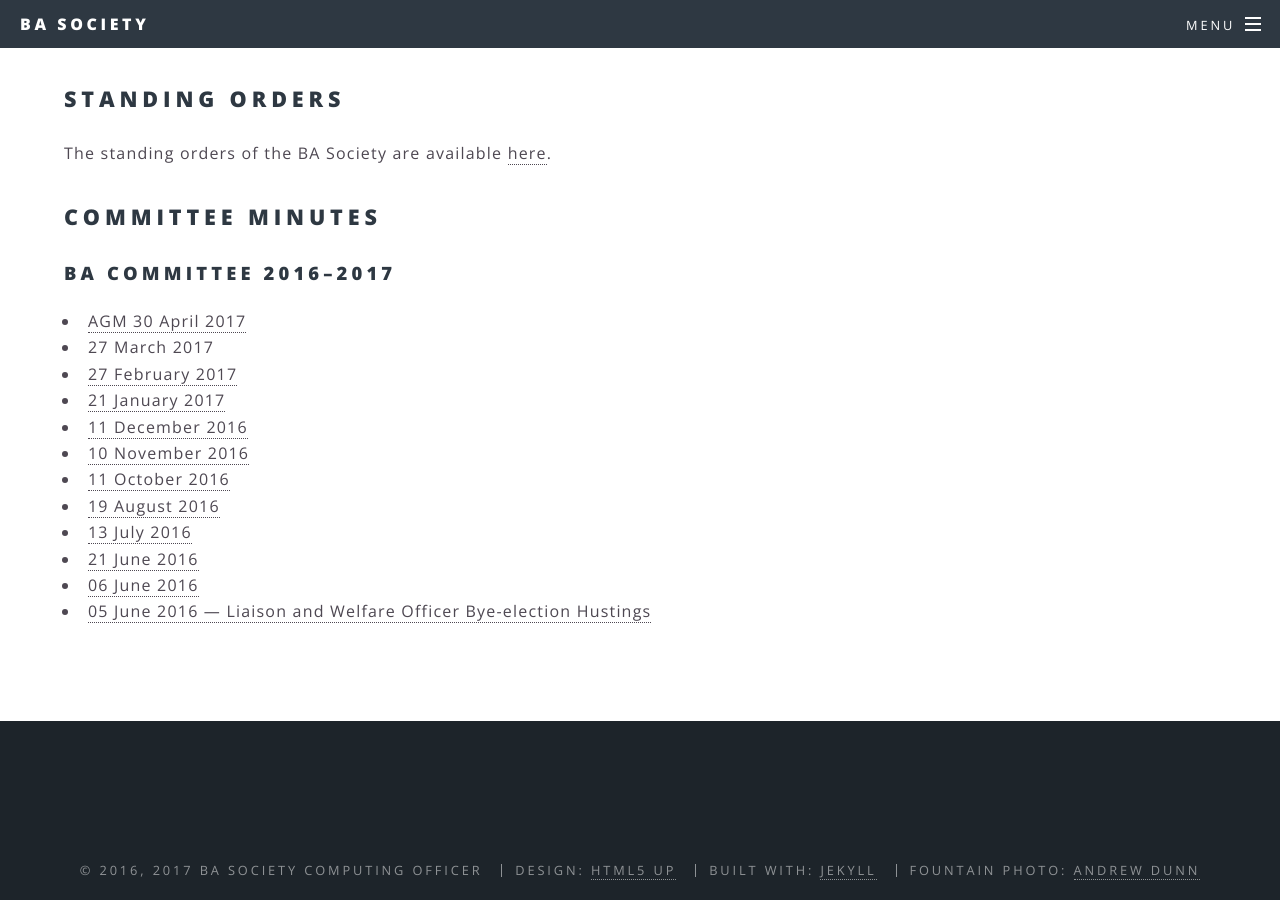
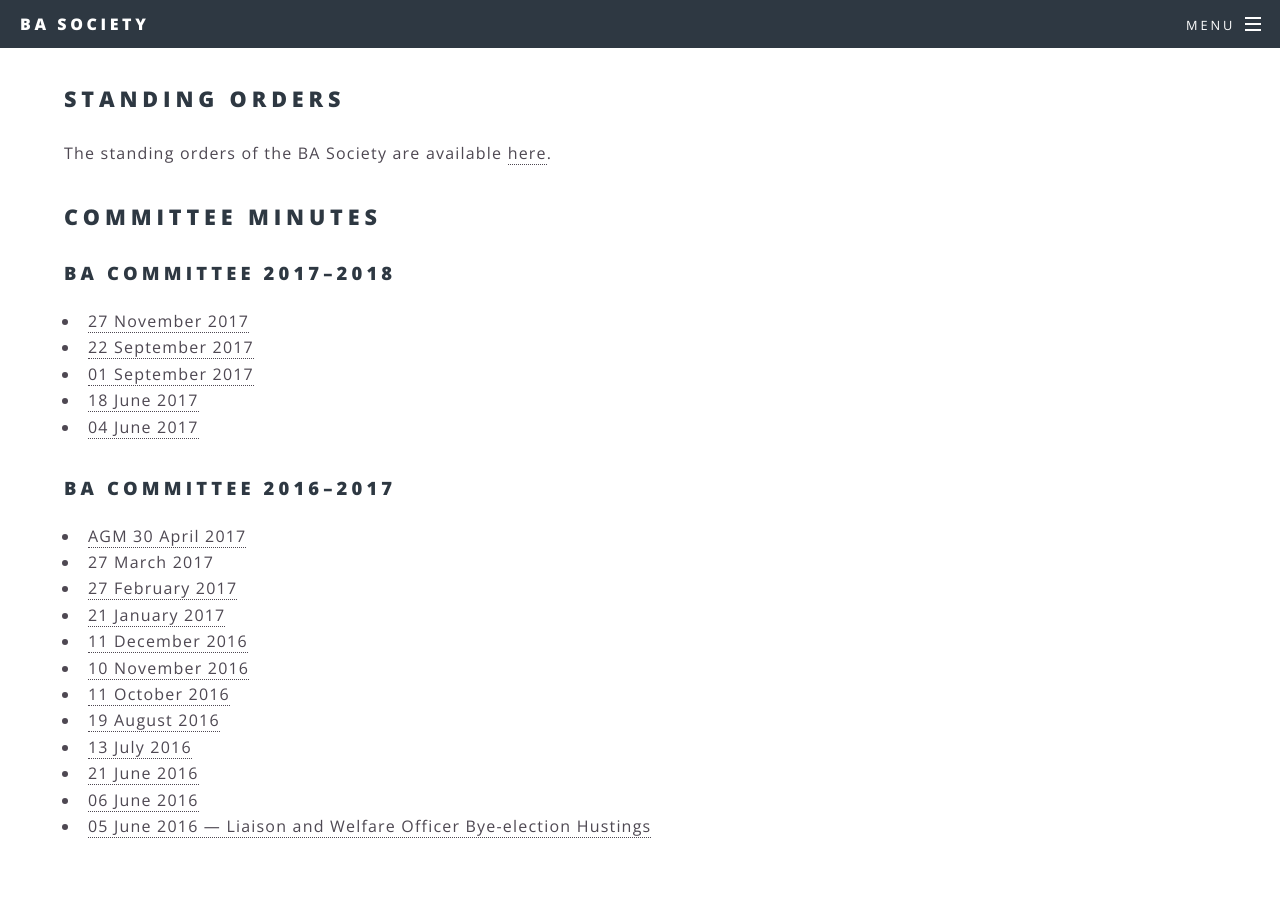
Before and after one commit to TrinityBASociety/trinitybasociety.github.io, a Jekyll site: the page built from about-us/index.md, in a window 1280 px wide and 900 px high, scrolled down 709 px. Built offline with Jekyll 4.4.1, drawn with Linux system fonts in a browser that asks for light colours.

Commit message:
Upload 2017–2018 meeting minutes

```diff
--- a/about-us/index.md
+++ b/about-us/index.md
@@ -18,6 +18,13 @@ The constitution of the BA Society is available [here](/docs/constitution.pdf){:
 The standing orders of the BA Society are available [here](/docs/standing_orders.pdf){:target="_blank"}.
 
 ## Committee minutes
+
+### BA Committee 2017–2018
+* [27 November 2017](/docs/minutes/2017-11-27.pdf){:target="_blank"}
+* [22 September 2017](/docs/minutes/2017-09-22.pdf){:target="_blank"}
+* [01 September 2017](/docs/minutes/2017-09-01.pdf){:target="_blank"}
+* [18 June 2017](/docs/minutes/2017-06-18.pdf){:target="_blank"}
+* [04 June 2017](/docs/minutes/2017-06-04.pdf){:target="_blank"}
 
 ### BA Committee 2016–2017
 * [AGM 30 April 2017](/docs/minutes/2017-04-30_AGM.pdf){:target="_blank"}
```
Also changed, not shown: 5 other files.
